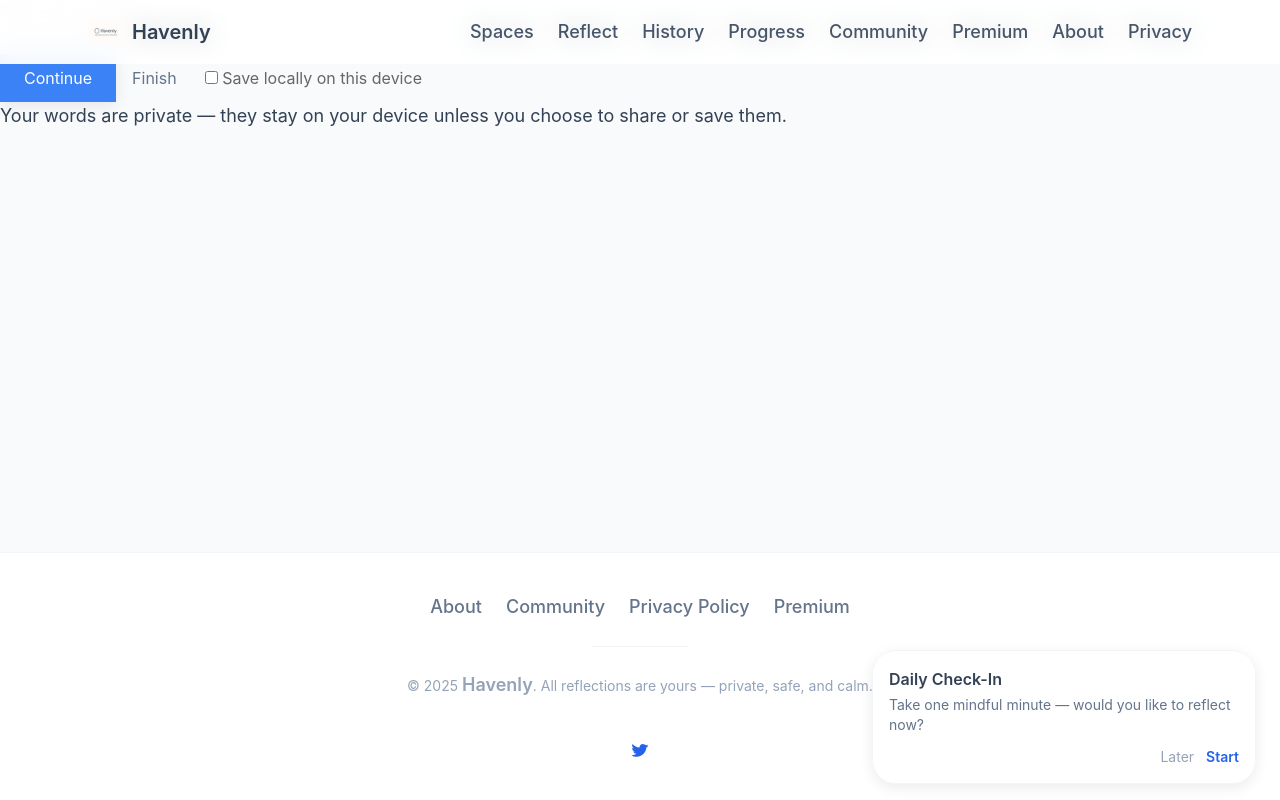
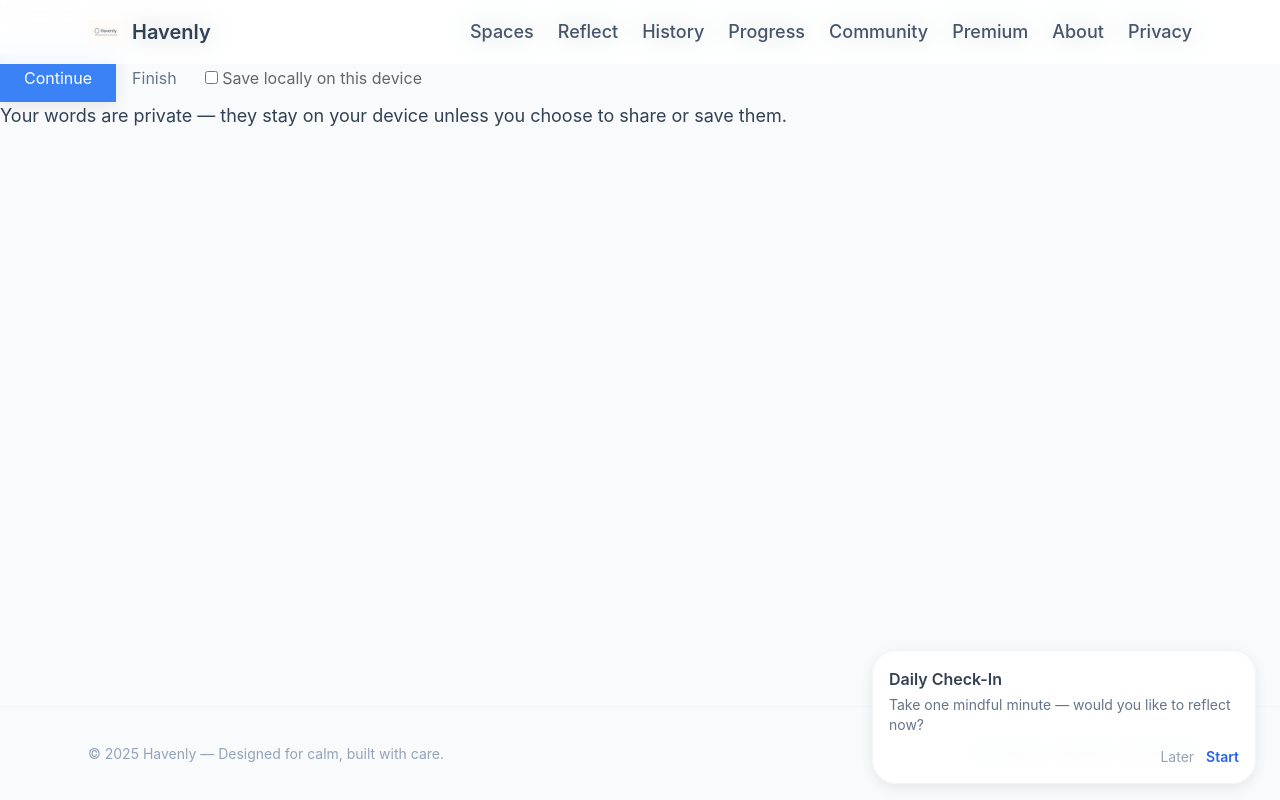
Before and after one commit to Khrboshi/havenly, a Next.js app: page /reflect in a window 1280 px wide. Shown: the top 800 px of the page. Built offline with nearby package versions, Linux system fonts and the light colour scheme.

Commit message:
Update Footer.js

```diff
--- a/components/Footer.js
+++ b/components/Footer.js
@@ -1,88 +1,31 @@
-"use client";
-
-import { useState, useEffect } from "react";
-import Link from "next/link";
-
 export default function Footer() {
-  const [isDark, setIsDark] = useState(false);
-
-  // Detect system dark mode preference
-  useEffect(() => {
-    const mq = window.matchMedia("(prefers-color-scheme: dark)");
-    setIsDark(mq.matches);
-    const handler = (e) => setIsDark(e.matches);
-    mq.addEventListener("change", handler);
-    return () => mq.removeEventListener("change", handler);
-  }, []);
-
-  const footerLinks = [
-    { href: "/about", label: "About" },
-    { href: "/community", label: "Community" },
-    { href: "/privacy", label: "Privacy Policy" },
-    { href: "/premium", label: "Premium" },
-  ];
+  const year = new Date().getFullYear();
 
   return (
-    <footer
-      className={`border-t backdrop-blur-sm transition-colors duration-500 ${
-        isDark
-          ? "bg-slate-900/90 border-slate-700 text-slate-300"
-          : "bg-white/90 border-slate-200 text-slate-600"
-      }`}
-    >
-      <div className="max-w-6xl mx-auto px-6 py-10 text-center space-y-6">
-        {/* Navigation links */}
-        <div className="flex flex-wrap justify-center gap-6 text-sm font-medium">
-          {footerLinks.map((link) => (
-            <Link
-              key={link.href}
-              href={link.href}
-              className={`transition-colors hover:underline ${
-                isDark ? "hover:text-blue-400" : "hover:text-blue-600"
-              }`}
-            >
-              {link.label}
-            </Link>
-          ))}
-        </div>
-
-        {/* Divider */}
-        <div
-          className={`mx-auto w-24 h-px ${
-            isDark ? "bg-slate-700" : "bg-slate-200"
-          }`}
-        />
-
-        {/* Branding */}
-        <p
-          className={`text-sm transition-colors ${
-            isDark ? "text-slate-500" : "text-slate-500"
-          }`}
-        >
-          © {new Date().getFullYear()} <span className="font-semibold">Havenly</span>.
-          All reflections are yours — private, safe, and calm.
+    <footer className="footer">
+      <div className="max-w-6xl mx-auto px-6 flex flex-col sm:flex-row justify-between items-center gap-4">
+        <p className="text-slate-500 dark:text-slate-400 text-sm">
+          © {year} Havenly — Designed for calm, built with care.
         </p>
-
-        {/* Social / placeholder for future expansion */}
-        <div className="flex justify-center gap-5 pt-4">
-          <Link
-            href="https://twitter.com/havenlyapp"
-            target="_blank"
-            rel="noopener noreferrer"
-            aria-label="Twitter"
-            className={`transition-transform hover:scale-110 ${
-              isDark ? "text-blue-400" : "text-blue-600"
-            }`}
+        <div className="flex gap-4 text-sm">
+          <a
+            href="https://havenly.vercel.app/privacy"
+            className="text-slate-500 dark:text-slate-400 hover:text-blue-600 dark:hover:text-blue-400 transition"
           >
-            <svg
-              xmlns="http://www.w3.org/2000/svg"
-              className="w-5 h-5"
-              fill="currentColor"
-              viewBox="0 0 24 24"
-            >
-              <path d="M19.633 7.997c.013.177.013.354.013.531 0 5.393-4.106 11.617-11.617 11.617-2.31 0-4.461-.675-6.273-1.844.322.038.63.051.964.051a8.187 8.187 0 0 0 5.078-1.75 4.1 4.1 0 0 1-3.831-2.847c.253.038.506.063.773.063.366 0 .733-.05 1.073-.139a4.09 4.09 0 0 1-3.283-4.014v-.051c.544.303 1.17.493 1.835.519a4.08 4.08 0 0 1-1.827-3.409c0-.747.19-1.431.532-2.028a11.623 11.623 0 0 0 8.44 4.283 4.619 4.619 0 0 1-.101-.938A4.086 4.086 0 0 1 16.14 5c1.178 0 2.24.493 2.987 1.289a8.062 8.062 0 0 0 2.594-.987 4.08 4.08 0 0 1-1.797 2.257 8.17 8.17 0 0 0 2.36-.63 8.763 8.763 0 0 1-2.651 2.068z" />
-            </svg>
-          </Link>
+            Privacy
+          </a>
+          <a
+            href="https://havenly.vercel.app/about"
+            className="text-slate-500 dark:text-slate-400 hover:text-blue-600 dark:hover:text-blue-400 transition"
+          >
+            About
+          </a>
+          <a
+            href="mailto:hello@havenly.app"
+            className="text-slate-500 dark:text-slate-400 hover:text-blue-600 dark:hover:text-blue-400 transition"
+          >
+            Contact
+          </a>
         </div>
       </div>
     </footer>
```
